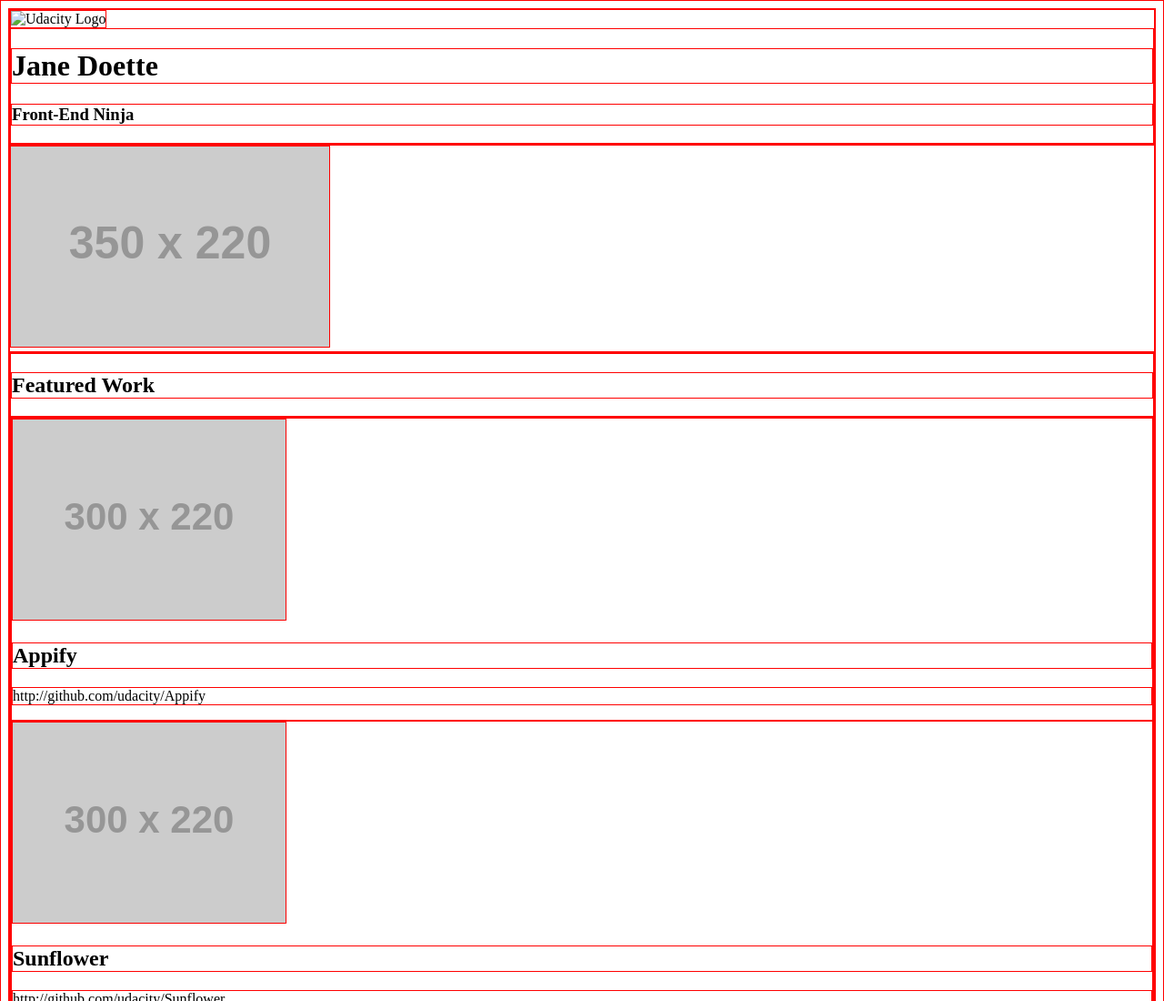
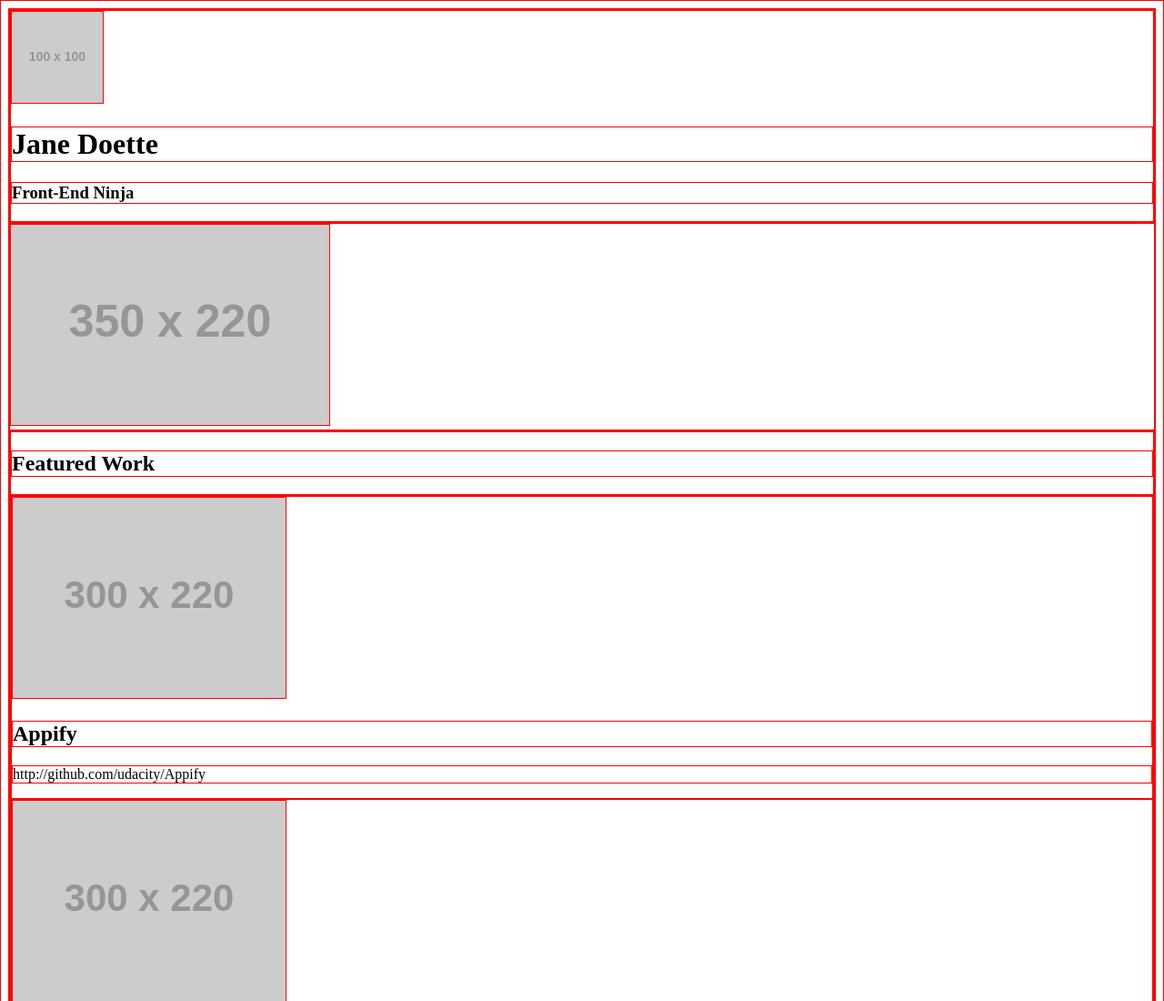
Before and after one commit to douglasmuraoka/udacity-portfolio, a plain HTML site: page index.html in a window 1280 px wide. Shown: the top 1100 px of the page at 91% size. Drawn offline with Linux system fonts and the light colour scheme; placeholder pictures from the web are drawn by us.

Commit message:
feat: Add placeholder for Udacity logo

```diff
--- a/index.html
+++ b/index.html
@@ -8,8 +8,8 @@
 </head>
 <body>
 	<header>
-		<img src="" alt="Udacity Logo">
 		<div>
+		<img src="http://via.placeholder.com/100x100" alt="Udacity Logo">
 			<h1>Jane Doette</h1>
 			<h3>Front-End Ninja</h3>
 		</div>
```
